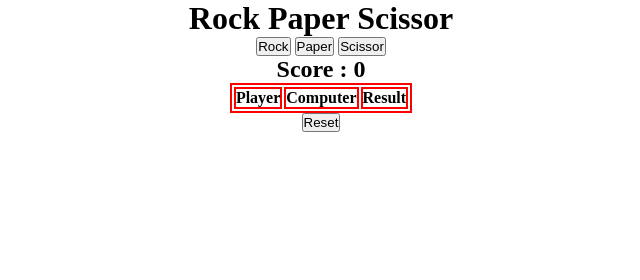
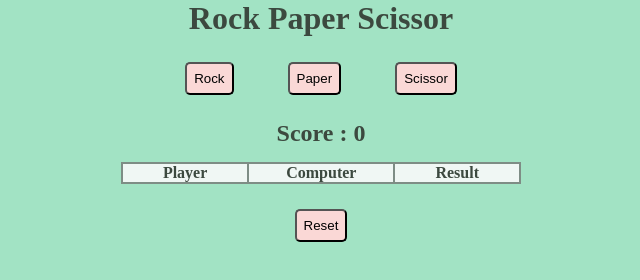
Before and after one commit to jagadesh712/Rock-Paper-Scissor, a plain HTML site: page index.html in a window 1280 px wide. Shown: the whole page, without its empty margins (319-959 px from the left). Drawn offline with Linux system fonts and the light colour scheme.

Commit message:
Added CSS

```diff
--- a/style.css
+++ b/style.css
@@ -3,18 +3,39 @@
     padding:0;
     text-align: center;
 
+
+}
+body{
+    background-color:#A2E3C4;
+    color:#3C493F;
 }
  .tbbox{
     display: flex;
     justify-content: center;
 }
+table,th,td{
+    background-color: #F0F7F4;
+    border-collapse: collapse;
+    border:2px solid #7E8D85;
+    width:50vh;
+}
 table{
-    border:solid 2px red;
+    margin-top: 15px;
 }
-th{
 
-    border:solid 2px red;
+button{
+    background-color:#FAD8D6 ;
+    border-radius: 5px;
+
+    padding:7px;
+    margin:25px;
 }
+button:hover{
+    transform: scale(1.1);
+}
+
 td{
-    border:solid 2px red;
+    padding:5px;
+    height:3vh;
+
 }
```
